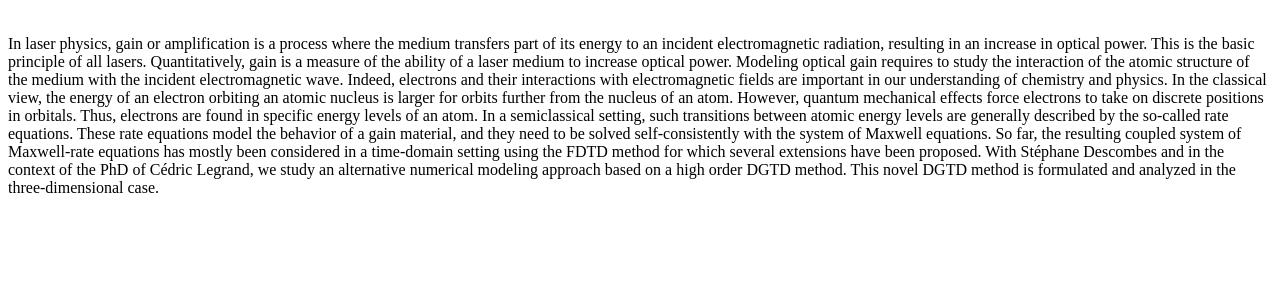
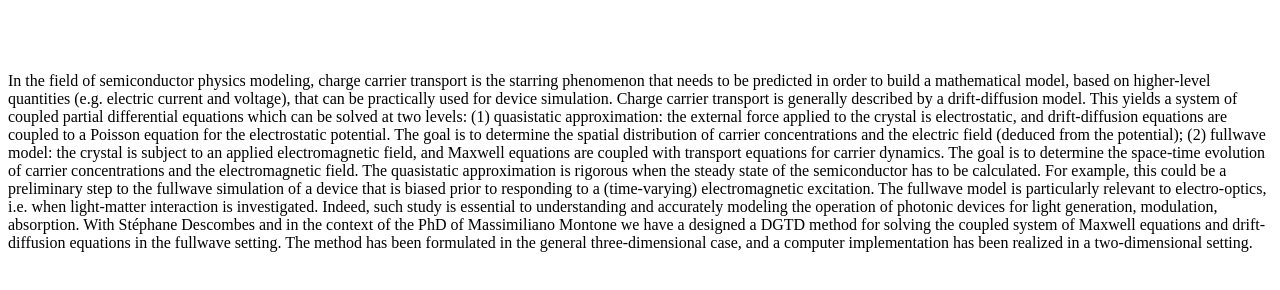
Before and after one commit to slanteri/slanteri.github.io, a plain HTML site: page dgtd_fullwave_dd.html in a window 1280 px wide. Shown: the part 134-424 px from the top of the page. Drawn offline with Linux system fonts and the light colour scheme.

Commit message:
Modifs SL

```diff
--- a/css/grayscale.css
+++ b/css/grayscale.css
@@ -1184,14 +1184,14 @@ p.publicationRef {
     padding-bottom: 50px;
     text-align: center;
     background: #888899;
-}
+!py}
 
 #software h1, h2 {
     color: #ffffff;
 }
 
 #software .project-wrap a {
-    background: #ffffff;
+    background: #677789;
     display: block;
     border-radius: 10px;
     color: #000000;
--- a/dgtd_fullwave_dd.html
+++ b/dgtd_fullwave_dd.html
@@ -4,37 +4,46 @@
     <div class="modal-body">
 
       <h1><font color="white">DGTD method for </br>
-	  light interaction with gain media </font></h1><br/>
+	  a fullwave drift-diffusion model </br>
+	  of light interaction with a semiconductor </font></h1><br/>
       <img class="resize center-block" src=""/>
       <p>
       <p class="imgPageDescription">
 
-      In laser physics,  gain or amplification is a  process where the
-      medium   transfers   part  of   its   energy   to  an   incident
-      electromagnetic radiation,  resulting in an increase  in optical
-      power.    This   is  the   basic   principle   of  all   lasers.
-      Quantitatively,  gain is  a measure  of the  ability of  a laser
-      medium to increase optical power. Modeling optical gain requires
-      to study the  interaction of the atomic structure  of the medium
-      with the  incident electromagnetic wave.  Indeed,  electrons and
-      their interactions with electromagnetic  fields are important in
-      our  understanding of  chemistry and  physics. In  the classical
-      view, the  energy of an  electron orbiting an atomic  nucleus is
-      larger for orbits further from the nucleus of an atom.  However,
-      quantum mechanical  effects force electrons to  take on discrete
-      positions in  orbitals.  Thus,  electrons are found  in specific
-      energy  levels of  an atom.   In a  semiclassical setting,  such
-      transitions between atomic energy levels are generally described
-      by the so-called rate equations.  These rate equations model the
-      behavior  of  a  gain  material,  and they  need  to  be  solved
-      self-consistently with the system of Maxwell equations.  So far,
-      the  resulting  coupled  system of  Maxwell-rate  equations  has
-      mostly been considered  in a time-domain setting  using the FDTD
-      method  for which  several extensions  have been  proposed. With
-      Stéphane  Descombes and  in the  context  of the  PhD of  Cédric
-      Legrand,  we study  an alternative  numerical modeling  approach
-      based on  a high order  DGTD method.  This novel DGTD  method is
-      formulated and analyzed in the three-dimensional case.
+      In the  field of semiconductor physics  modeling, charge carrier
+      transport is the starring phenomenon  that needs to be predicted
+      in order  to build a  mathematical model, based  on higher-level
+      quantities  (e.g.  electric  current and  voltage), that  can be
+      practically   used  for   device  simulation.    Charge  carrier
+      transport  is generally  described by  a drift-diffusion  model.
+      This yields  a system of coupled  partial differential equations
+      which   can   be  solved   at   two   levels:  (1)   quasistatic
+      approximation:  the external  force  applied to  the crystal  is
+      electrostatic, and  drift-diffusion equations  are coupled  to a
+      Poisson equation  for the electrostatic potential.   The goal is
+      to determine the spatial  distribution of carrier concentrations
+      and  the  electric  field  (deduced  from  the  potential);  (2)
+      fullwave   model:  the   crystal  is   subject  to   an  applied
+      electromagnetic field,  and Maxwell  equations are  coupled with
+      transport  equations  for  carrier  dynamics.  The  goal  is  to
+      determine the space-time evolution of carrier concentrations and
+      the  electromagnetic field.   The  quasistatic approximation  is
+      rigorous when  the steady state  of the semiconductor has  to be
+      calculated.  For  example, this could  be a preliminary  step to
+      the  fullwave simulation  of a  device that  is biased  prior to
+      responding to a  (time-varying) electromagnetic excitation.  The
+      fullwave model is particularly  relevant to electro-optics, i.e.
+      when  light-matter interaction  is  investigated.  Indeed,  such
+      study is essential to  understanding and accurately modeling the
+      operation of photonic devices  for light generation, modulation,
+      absorption.  With Stéphane  Descombes and in the  context of the
+      PhD of Massimiliano Montone we have a designed a DGTD method for
+      solving   the   coupled   system  of   Maxwell   equations   and
+      drift-diffusion equations  in the fullwave setting.   The method
+      has been formulated in the general three-dimensional case, and a
+      computer implementation  has been realized in  a two-dimensional
+      setting.
+
       </p>
     </div> <!-- /.modal-body -->
   </body>
```
Also changed, not shown: index.html (+3 -3 lines).
